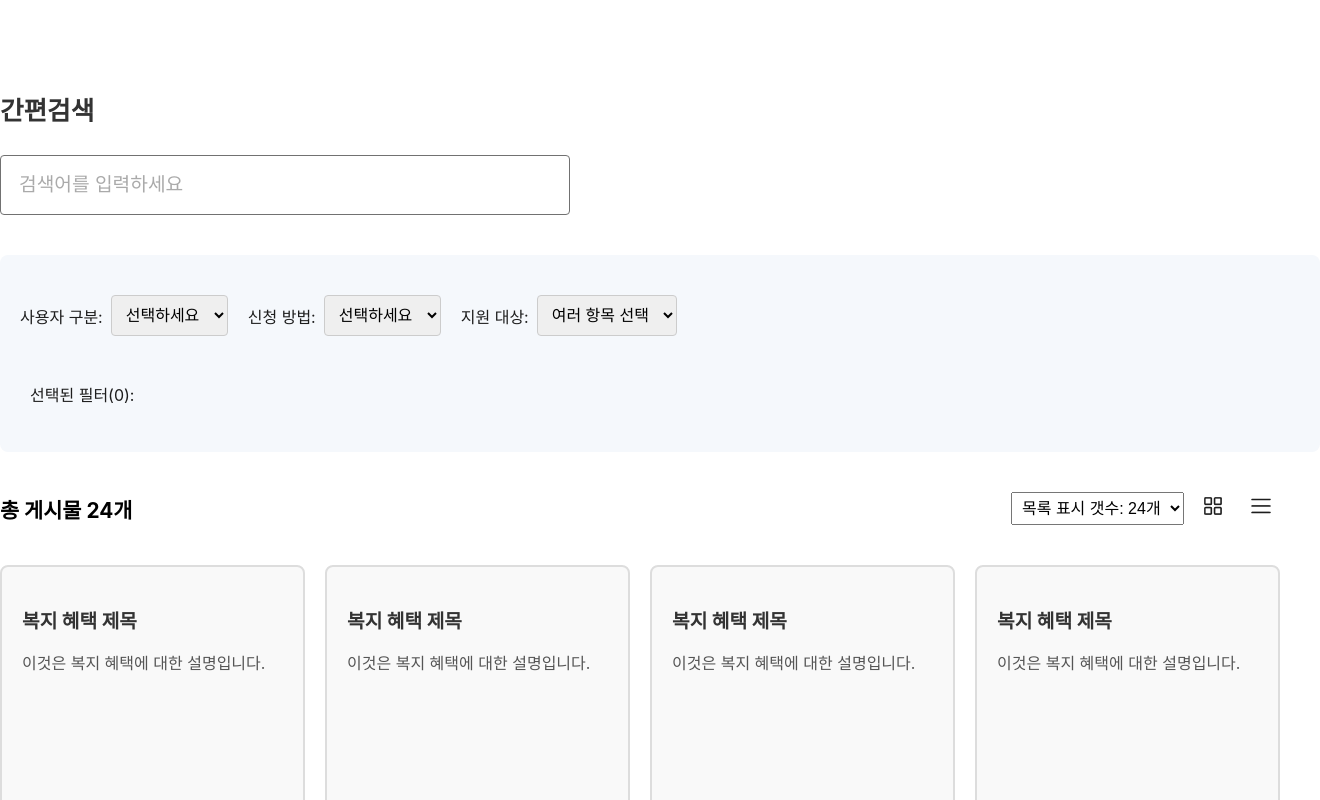
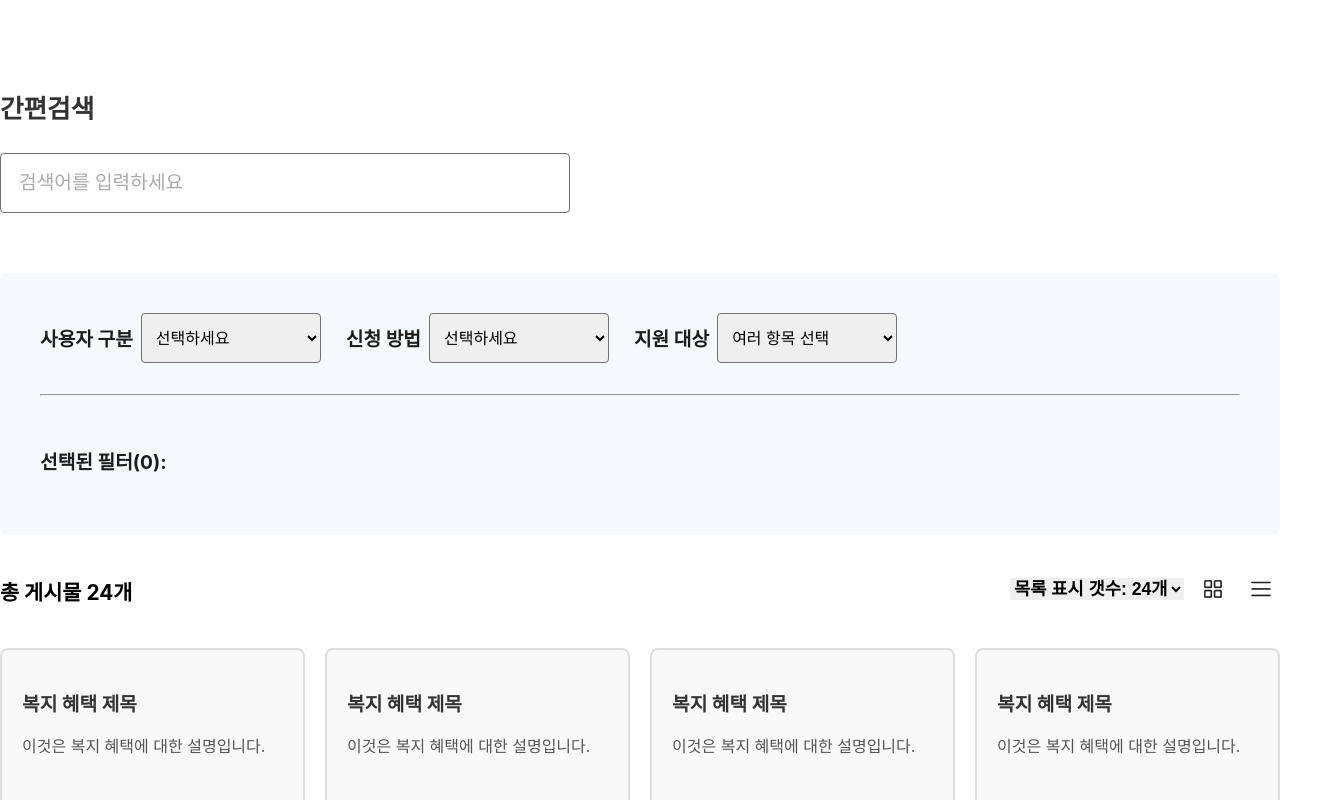
Before and after one commit to 2th-project/2th-project-FE, a React (Create React App) app: page / in a window 1280 px wide. Shown: the part 1213-2013 px from the top of the page, 1320 px wide, since content can reach past the window. Built offline with nearby package versions, Linux system fonts and the light colour scheme.

Commit message:
메인페이지 디자인 디테일 추가

```diff
--- a/src/pages/main/FilterComponent.js
+++ b/src/pages/main/FilterComponent.js
@@ -27,7 +27,7 @@ const FilterComponent = () => {
     <div className={styles.filterContainer}>
       <div className={styles.selectContainer}>
         <label>
-          사용자 구분:
+          사용자 구분
           <select onChange={handleSelect1} value={selectedOption1}>
             <option value="">선택하세요</option>
             {options1.map((option) => (
@@ -39,7 +39,7 @@ const FilterComponent = () => {
         </label>
 
         <label>
-          신청 방법:
+          신청 방법
           <select onChange={handleSelect2} value={selectedOption2}>
             <option value="">선택하세요</option>
             {options2.map((option) => (
@@ -51,7 +51,7 @@ const FilterComponent = () => {
         </label>
 
         <label>
-          지원 대상:
+          지원 대상
           <select onChange={handleSelect3} value="">
             <option value="">여러 항목 선택</option>
             {options3.map((option) => (
@@ -63,12 +63,14 @@ const FilterComponent = () => {
         </label>
       </div>
 
+      <hr className={styles.divide} />
+
       <div className={styles.selectedOptions}>
         <p>선택된 필터({selectedOptions3.length}):</p>
         {selectedOptions3.map((option) => (
           <div key={option} className={styles.selectedOption}>
             {option}{" "}
-            <button onClick={() => handleRemoveOption(option)}>삭제</button>
+            <button onClick={() => handleRemoveOption(option)}>x</button>
           </div>
         ))}
       </div>
--- a/src/pages/main/FilterComponent.module.css
+++ b/src/pages/main/FilterComponent.module.css
@@ -4,18 +4,20 @@
   margin: 0 auto;
   text-align: left;
   background-color: #f5f8fc;
-  padding: 20px;
+  /* padding: 20px; */
   border-radius: 8px;
   margin-bottom: 40px;
 }
 
 .selectContainer {
+  font-size: 1.2rem;
+  font-weight: bold;
   display: flex;
   justify-content: flex-start;
   align-items: center;
-  gap: 20px;
-  margin-bottom: 20px;
+  gap: 25px;
   margin-top: 20px;
+  padding: 40px 40px 23px 40px;
 }
 
 .selectContainer label {
@@ -28,14 +30,31 @@
 .selectContainer select {
   padding: 10px;
   font-size: 1rem;
-  border: 1px solid #ccc;
+  border: 1px solid #727272;
   border-radius: 4px;
+  width: 180px;
+  height: 50px;
+}
+
+.divide {
+  color: #c6c6c6;
+  margin-left: 40px;
+  margin-right: 40px;
 }
 
 .selectedOptions {
-  padding: 10px;
+  display: flex;
+  align-items: center;
   border-radius: 4px;
   color: #1d1d1d;
+  padding: 24px 40px 40px 40px;
+}
+
+.selectedOptions p {
+  font-size: 1.2rem;
+  font-weight: bold;
+  gap: 25px;
+  padding-right: 56px;
 }
 
 .selectedOption {
@@ -48,6 +67,7 @@
 }
 
 .selectedOption button {
+  font-size: large;
   background: none;
   border: none;
   color: red;
--- a/src/pages/main/KeyBenefits.module.css
+++ b/src/pages/main/KeyBenefits.module.css
@@ -17,13 +17,13 @@
   display: flex;
   justify-content: space-between;
   gap: 20px;
-  margin-bottom: 102px;
+  margin-bottom: 100px;
 }
 
 .benefitBox {
   width: 413px;
   height: 365px;
   border-radius: 8px;
-  background-color: #f0f0f0; /* 박스 배경색 */
-  border: 2px solid #ccc; /* 박스 테두리 */
+  background-color: #f0f0f0;
+  border: 2px solid #ccc;
 }
--- a/src/pages/main/WelfareListHeader.module.css
+++ b/src/pages/main/WelfareListHeader.module.css
@@ -21,8 +21,10 @@
 }
 
 .select {
-  padding: 6px;
-  font-size: 1rem;
+  font-size: 1.1rem;
+  font-weight: bold;
+  border: none;
+  margin-bottom: 4px;
 }
 
 .iconButton {
```
